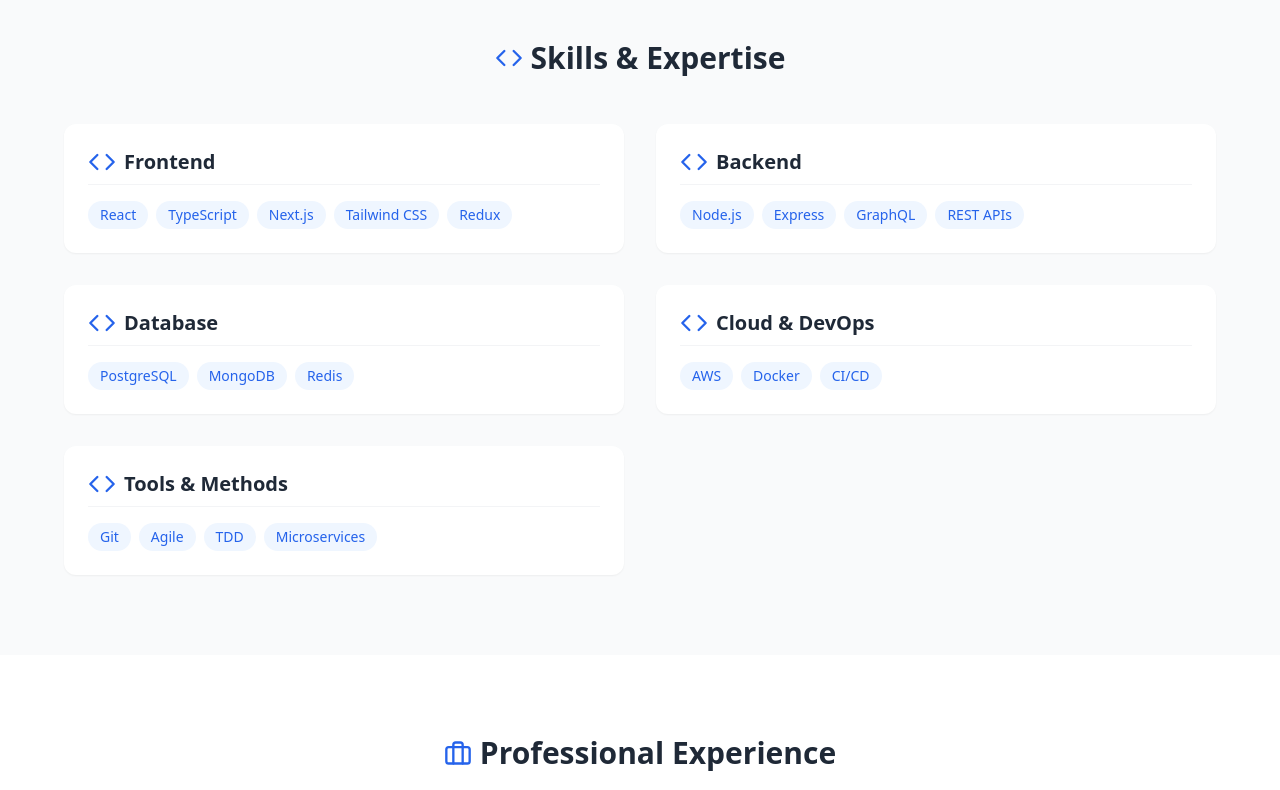
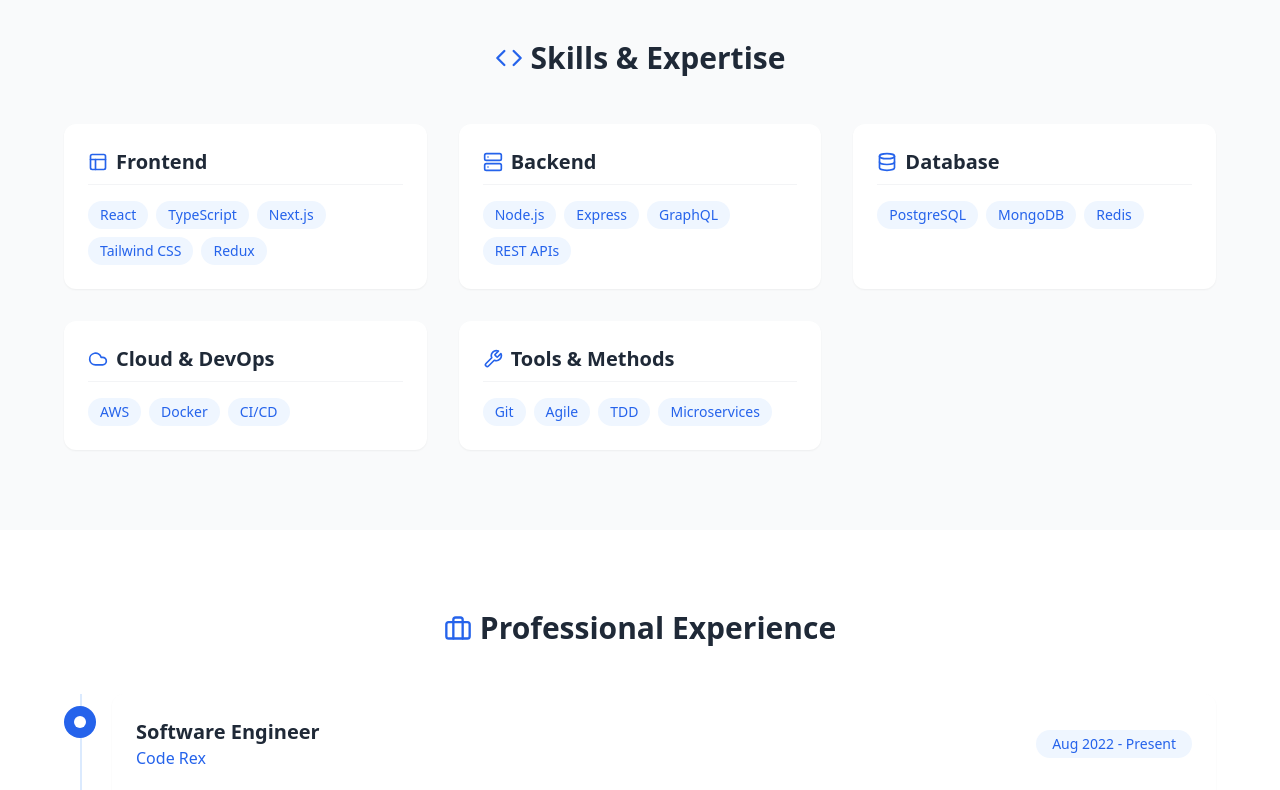
Before and after one commit to mhshujon/mhshujon.github.io, a React (Vite) app: page / in a window 1280 px wide. Shown: the part 840-1630 px from the top of the page. Built offline with nearby package versions, Linux system fonts and the light colour scheme.

Commit message:
Update experience and declare section

```diff
--- a/src/components/Experience.tsx
+++ b/src/components/Experience.tsx
@@ -1,10 +1,10 @@
-import React from 'react';
 import { Briefcase } from 'lucide-react';
 
 const experiences = [
   {
     title: "Software Engineer",
     company: "Code Rex",
+    companyUrl: "https://coderex.co/",
     period: "Aug 2022 - Present",
     description: "Led development of enterprise web applications using React and Node.js. Improved application performance by 40%.",
     highlights: ["Led team of 5 developers", "Reduced loading time by 40%", "Implemented CI/CD pipeline"]
@@ -12,6 +12,7 @@ const experiences = [
   {
     title: "Junior Software Engineer",
     company: "Code Rex",
+    companyUrl: "https://coderex.co/",
     period: "Mar 2021 - Jul 2022",
     description: "Developed and maintained multiple client projects. Implemented CI/CD pipelines and automated testing.",
     highlights: ["Built 10+ client projects", "Reduced bug reports by 60%", "Mentored junior developers"]
@@ -19,6 +20,7 @@ const experiences = [
   {
     title: "Intern Developer",
     company: "Code Rex",
+    companyUrl: "https://coderex.co/",
     period: "Dec 2020 - Feb 2021",
     description: "Built responsive web applications and contributed to the company's core product development.",
     highlights: ["Developed 3 major features", "Improved UI/UX", "Learned Agile methodology"]
@@ -47,7 +49,9 @@ export default function Experience() {
                     <div className="flex flex-wrap items-center justify-between gap-4 mb-4">
                       <div>
                         <h3 className="text-xl font-bold text-gray-800">{exp.title}</h3>
-                        <p className="text-blue-600">{exp.company}</p>
+                        <a href={exp.companyUrl} target={`_blank`}>
+                          <p className="text-blue-600">{exp.company}</p>
+                        </a>
                       </div>
                       <span className="px-4 py-1 bg-blue-50 text-blue-600 rounded-full text-sm">
                         {exp.period}
@@ -56,7 +60,7 @@ export default function Experience() {
                     <p className="text-gray-600 mb-4">{exp.description}</p>
                     <div className="flex flex-wrap gap-2">
                       {exp.highlights.map((highlight, i) => (
-                        <span key={i} className="px-3 py-1 bg-gray-50 text-gray-600 rounded-full text-sm">
+                        <span key={i} className="px-3 py-1 bg-blue-50 text-gray-600 rounded-full text-sm">
                           {highlight}
                         </span>
                       ))}
--- a/src/components/Skills.tsx
+++ b/src/components/Skills.tsx
@@ -1,12 +1,26 @@
-import React from 'react';
-import { Code } from 'lucide-react';
+import { Code, Layout, Server, Database, Cloud, Wrench } from 'lucide-react';
 
 const skills = {
-  "Frontend": ["React", "TypeScript", "Next.js", "Tailwind CSS", "Redux"],
-  "Backend": ["Node.js", "Express", "GraphQL", "REST APIs"],
-  "Database": ["PostgreSQL", "MongoDB", "Redis"],
-  "Cloud & DevOps": ["AWS", "Docker", "CI/CD"],
-  "Tools & Methods": ["Git", "Agile", "TDD", "Microservices"]
+  "Frontend": {
+    icon: Layout,
+    skills: ["React", "TypeScript", "Next.js", "Tailwind CSS", "Redux"]
+  },
+  "Backend": {
+    icon: Server,
+    skills: ["Node.js", "Express", "GraphQL", "REST APIs"]
+  },
+  "Database": {
+    icon: Database,
+    skills: ["PostgreSQL", "MongoDB", "Redis"]
+  },
+  "Cloud & DevOps": {
+    icon: Cloud,
+    skills: ["AWS", "Docker", "CI/CD"]
+  },
+  "Tools & Methods": {
+    icon: Wrench,
+    skills: ["Git", "Agile", "TDD", "Microservices"]
+  }
 };
 
 export default function Skills() {
@@ -18,18 +32,17 @@ export default function Skills() {
             <h2 className="text-3xl font-bold text-gray-800">Skills & Expertise</h2>
           </div>
 
-        <div className="max-w-6xl mx-auto grid grid-cols-1 md:grid-cols-2 lg:grid-cols-2 gap-8">
-          {Object.entries(skills).map(([category, categorySkills]) => (
+          <div className="max-w-6xl mx-auto grid grid-cols-1 md:grid-cols-2 lg:grid-cols-3 gap-8">
+            {Object.entries(skills).map(([category, { icon: Icon, skills: categorySkills }]) => (
                 <div
                     key={category}
                     className="bg-white rounded-xl p-6 shadow-sm hover:shadow-md transition-shadow"
                 >
-                {/*<h3 className="text-xl font-semibold text-gray-800 mb-4 pb-2 border-b border-gray-100">*/}
-                {/*  {category}*/}
-                {/*</h3>*/}
-                <div className="flex gap-2 mb-4 pb-2 border-b border-gray-100">
-                  <Code className="text-blue-600" size={28}/>
-                  <h3 className="text-xl font-semibold text-gray-800">{category}</h3>
+                  <div className="flex items-center gap-2 mb-4 pb-2 border-b border-gray-100">
+                    <Icon className="text-blue-600" size={20} />
+                    <h3 className="text-xl font-semibold text-gray-800">
+                      {category}
+                    </h3>
                   </div>
                   <div className="flex flex-wrap gap-2">
                     {categorySkills.map((skill) => (
```
Lines whose indentation alone changed are shown as unchanged.
